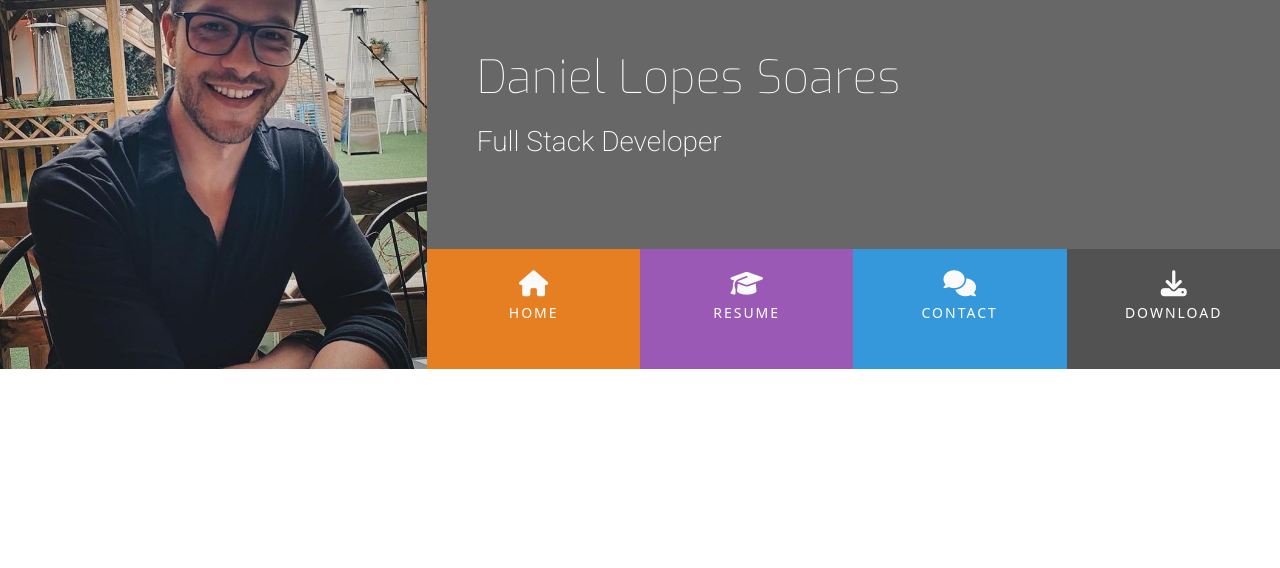
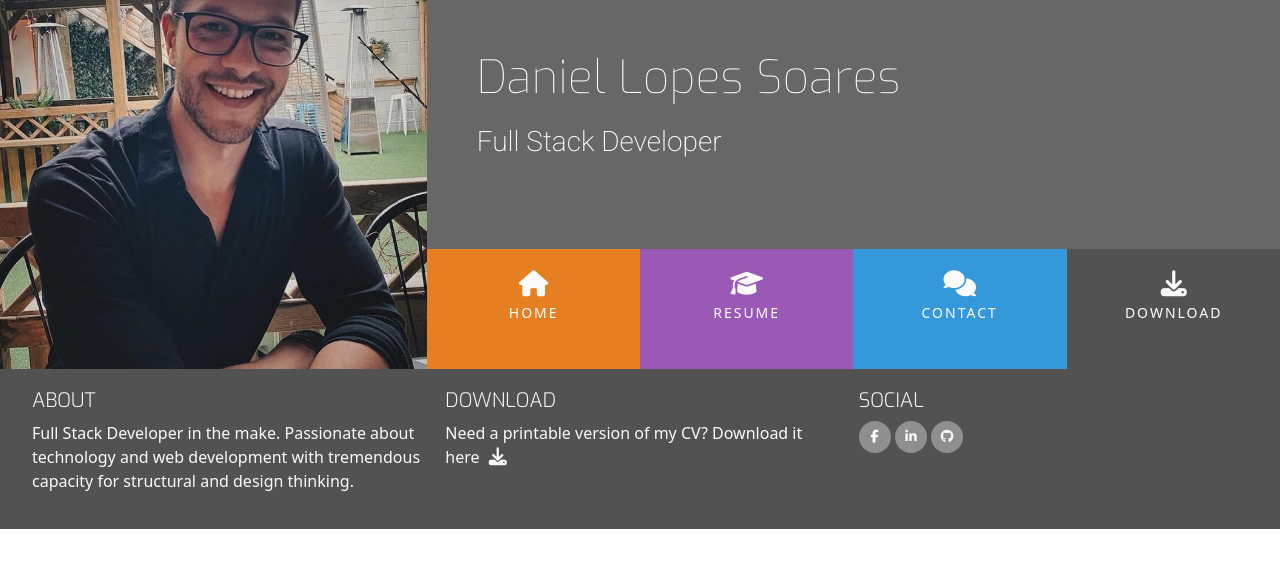
Before and after one commit to dloppes/resume, a plain HTML site: page index.html in a window 1280 px wide. Drawn offline with nearby package versions, Linux system fonts and the light colour scheme.

Commit message:
Footer created and style added to it

```diff
--- a/assets/css/style.css
+++ b/assets/css/style.css
@@ -1,28 +1,54 @@
 @import url('https://fonts.googleapis.com/css?family=Roboto:100,200,300,400,500,600,700|Exo:100,200,300,400,500,600,700');
 
 /* ---------------Colours----------------- */
-.bg-color-name-title{
+.bg-color-name-title {
     background-color: #676767;
 }
 
-.ui-menu-color-home{
+.ui-menu-color-home {
     background-color: #e67e22;
 }
-.ui-menu-color-resume{
+
+.ui-menu-color-resume {
     background-color: #9b59b6;
 }
-.ui-menu-color-contact{
+
+.ui-menu-color-contact {
     background-color: #3498db;
 }
-.ui-menu-color-download{
+
+.ui-menu-color-download {
     background-color: #525252;
 }
+
+/* ---------------Special paddings/margins/text-----------------  */
+h1,
+h2,
+h3,
+h4 {
+    margin: 0;
+}
+
+.uppercase {
+    text-transform: uppercase;
+}
+
+.general-sub {
+    font-family: "Exo", sans-serif;
+    font-weight: 300;
+    color: #fafafa;
+}
+
+.inline-block {
+    display: inline-block;
+}
+
 /* ---------------Heading-----------------  */
 header {
     margin: 0;
 }
 
-.heading{
+.heading {
     margin-left: 50px;
 }
 
@@ -38,7 +64,7 @@ header {
     -webkit-transition: all .5s ease-in-out;
 }
 
-.name{
+.name {
     font-family: "Exo", sans-serif;
     font-weight: 100;
     font-size: 46px;
@@ -46,53 +72,53 @@ header {
     color: #fff;
 }
 
-.title{
+.title {
     font-family: "Roboto", sans-serif;
     font-weight: 200;
     font-size: 28px;
     margin-top: 20px;
     margin-bottom: 90px;
-    color:#fff;
+    color: #fff;
 }
 
-.list-inline-item:not(:last-child){
+.list-inline-item:not(:last-child) {
     margin: 0;
 }
 
-.menucontainer{
-    font-size:0;
+.menucontainer {
+    font-size: 0;
 }
 
-#nav{
+#nav {
     margin: 0;
 }
 
-#nav li{
+#nav li {
     font-size: 14px;
     padding: 0;
 }
 
-.menuitem{
+.menuitem {
     height: 120px;
     text-align: center;
     padding: 0;
 }
 
-.menuitem a{
+.menuitem a {
     width: 100%;
     text-decoration: none;
     color: #fff;
     height: 120px;
 }
 
-.menuitem a i{
+.menuitem a i {
     padding-top: 22px;
     display: block;
     color: #fafafa;
     font-size: 26px;
 }
 
-.menuitem span{
+.menuitem span {
     display: block;
     width: 100%;
     padding-top: 5px;
@@ -104,7 +130,60 @@ padding: 0;
 }
 
 /* ---------------Hover.css-----------------  */
-.hvr-sweep-to-bottom:before{
+.hvr-sweep-to-bottom:before {
     background: rgba(0, 0, 0, 0.2);
     height: 120px;
 }
+
+/* ---------------Footer-----------------  */
+
+footer {
+    background-color: #525252;
+    color: #fafafa;
+    min-height: 120px;
+    margin: 0;
+}
+
+.cv-pdf i {
+    font-size: 18px;
+    color: #fafafa;
+    text-align: center;
+    padding-left: 5px;
+    transition: all 0.35s ease-in-out;
+    -moz-transition: all 0.35s ease-in-out;
+    -webkit-transition: all 0.35s ease-in-out;
+    -o-transition: all 0.35s ease-in-out;
+}
+
+.cv-pdf i:hover {
+    color: #e84610;
+}
+
+.social-links{
+    padding-bottom: 15px;
+}
+
+.social-links li a i{
+    width: 32px;
+    height: 32px;
+    padding: 12px 0;
+    border-radius: 50%;
+    font-size: 13px;
+    line-height: 7px;
+    text-align: center;
+    color: #fafafa;
+    background: #8f8f8f;
+    transition: all 0.35s ease-in-out;
+    -moz-transition: all 0.35s ease-in-out;
+    -webkit-transition: all 0.35s ease-in-out;
+    -o-transition: all 0.35s ease-in-out;
+
+}
+
+.social-links li a i:hover{
+    background-color: #e84610;
+}
+
+#footer-details{
+    padding: 20px;
+}
--- a/index.html
+++ b/index.html
@@ -7,7 +7,8 @@
     <meta name="viewport" content="width=device-width, initial-scale=1.0">
     <script src="https://kit.fontawesome.com/8854d82f4f.js" crossorigin="anonymous"></script>
     <link rel="stylesheet" href="https://cdn.jsdelivr.net/npm/bootstrap@5.1.3/dist/css/bootstrap.min.css">
-    <link rel="stylesheet" href="https://cdnjs.cloudflare.com/ajax/libs/hover.css/2.1.1/css/hover-min.css" type="text/css" />
+    <link rel="stylesheet" href="https://cdnjs.cloudflare.com/ajax/libs/hover.css/2.1.1/css/hover-min.css"
+        type="text/css" />
     <link rel="stylesheet" href="/assets/css/style.css">
     <title>Daniel Lopes</title>
 </head>
@@ -57,8 +58,45 @@
 
     </section>
 
-    <footer>
-
+    <footer class="container-fluid">
+        <div id="footer-details" class="row">
+            <div class="col-sm-4">
+                <h5 class="uppercase general-sub">About</h5>
+                <p class="inline-block">Full Stack Developer in the make. Passionate about technology and web
+                    development with tremendous capacity for structural and design thinking.
+                </p>
+            </div>
+            <div class="col-sm-4">
+                <h5 class="uppercase general-sub">Download</h5>
+                <p class="inline-block"> Need a printable version of my CV? Download it here
+                    <a href="#" target="_blank" class="cv-pdf"><i class="fa fa-download" aria-hidden="true"></i><span
+                            class="sr-only">Download Link.</span></a>
+                </p>
+            </div>
+            <div class="col-sm-4">
+                <h5 class="uppercase general-sub">Social</h5>
+                <ul class="list-inline social-links">
+                    <li class="list-inline-item">
+                        <a href="#" target="_blank">
+                            <i class="fa fa-facebook" aria-hidden="true"></i>
+                            <span class="sr-only">Facebook</span>
+                        </a>
+                    </li>
+                    <li class="list-inline-item">
+                        <a href="#" target="_blank">
+                            <i class="fa fa-linkedin" aria-hidden="true"></i>
+                            <span class="sr-only">Linkedin</span>
+                        </a>
+                    </li>
+                    <li class="list-inline-item">
+                        <a href="#" target="_blank">
+                            <i class="fa fa-github" aria-hidden="true"></i>
+                            <span class="sr-only">Github</span>
+                        </a>
+                    </li>
+                </ul>
+            </div>
+        </div>
     </footer>
 </body>
 
```
Lines whose indentation alone changed are shown as unchanged.
